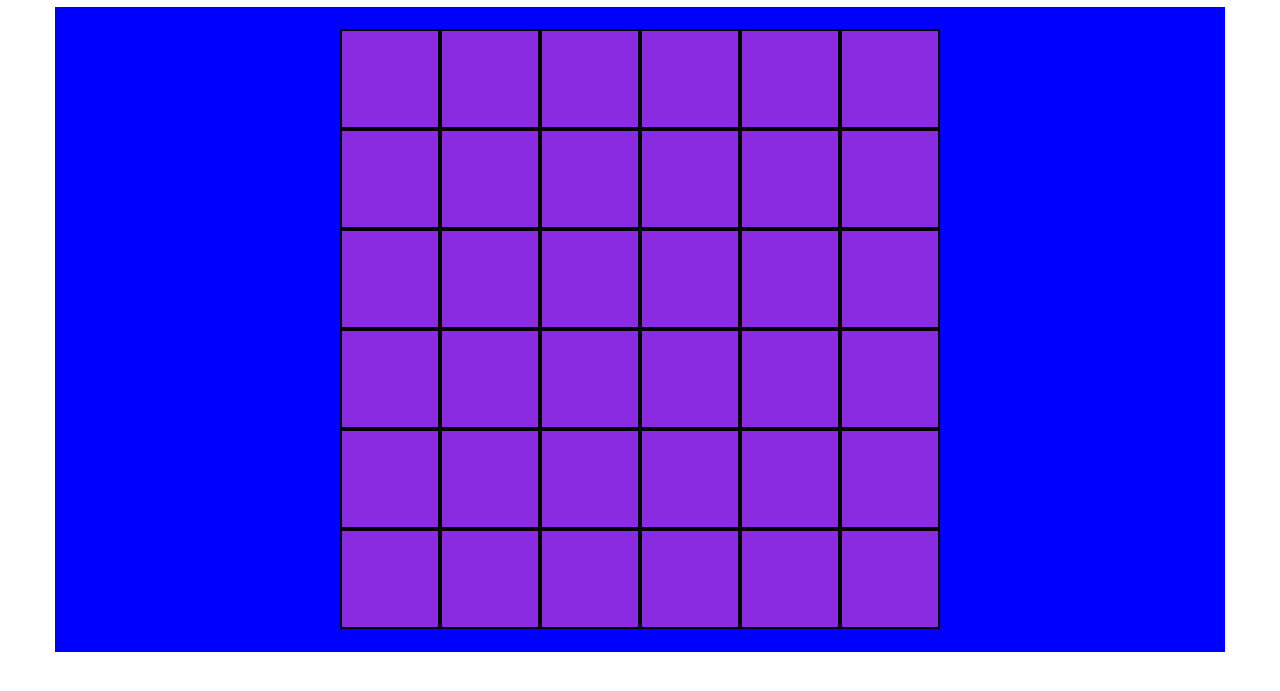
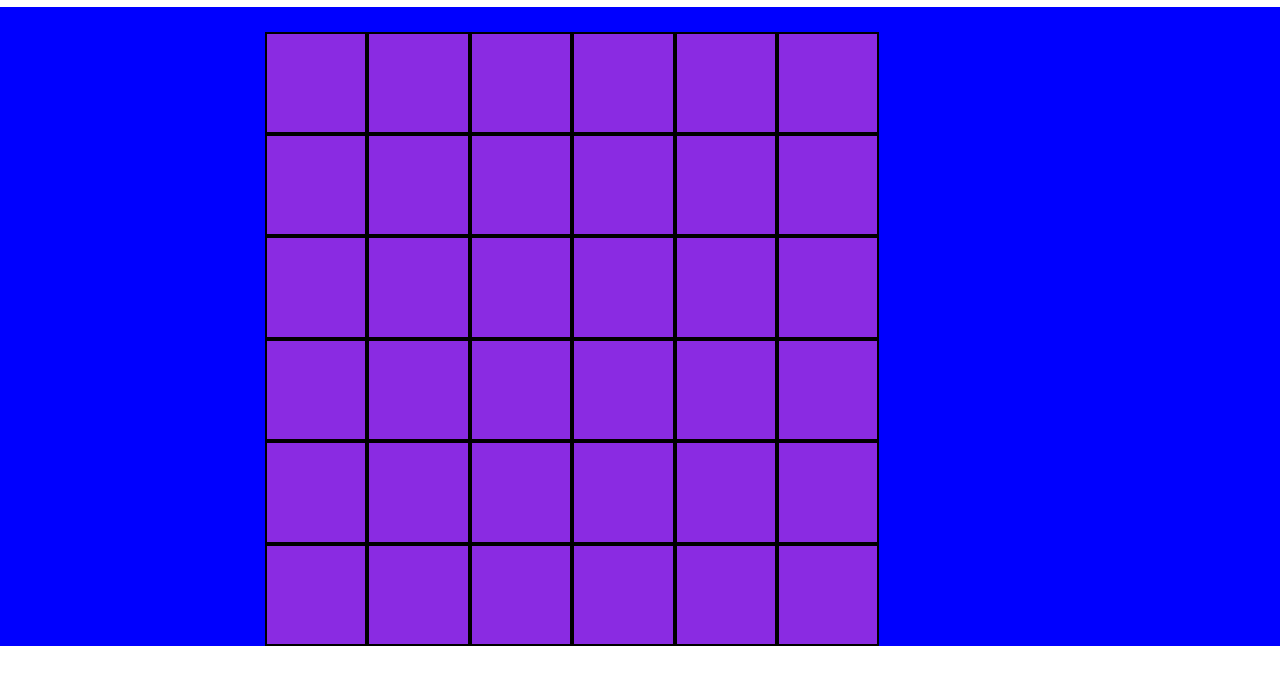
Before and after one commit to bhargavim0607/memory-game, a plain HTML site: page index.html in a window 1280 px wide. Both pictures are taken after a click on the button "PLAY". Shown: the part 63-754 px from the top of the page. Drawn offline with nearby package versions, Linux system fonts and the light colour scheme.

Commit message:
Add files via upload

```diff
--- a/index.html
+++ b/index.html
@@ -17,10 +17,10 @@
 </head>
 <body onload="onload()">
     <h1>MEMORY GAME</h1>
-    <div class="container">
+    <div class="container-fluid col-md-12">
         <div class="pb"><button id="play" onclick="play()">PLAY</button></div>
         <div class="tiles">
-            <div class="row">
+            <div class="row col-md-12">
                 <div class="col">
                     <div class="card" onclick="rot(1)" id="1">
                         <div class="front"></div>
@@ -58,7 +58,7 @@
                     </div>
                 </div>
             </div>
-            <div class="row">
+            <div class="row col-md-12">
                 <div class="col">
                     <div class="card" onclick="rot(7)" id="7">
                         <div class="front"></div>
@@ -96,7 +96,7 @@
                     </div>
                 </div>
             </div>
-            <div class="row">
+            <div class="row col-md-12">
                 <div class="col">
                     <div class="card" onclick="rot(13)" id="13">
                         <div class="front"></div>
@@ -134,7 +134,7 @@
                     </div>
                 </div>
             </div>
-            <div class="row">
+            <div class="row col-md-12">
                 <div class="col">
                     <div class="card" onclick="rot(19)" id="19">
                         <div class="front"></div>
@@ -172,7 +172,7 @@
                     </div>
                 </div>
             </div>
-            <div class="row">
+            <div class="row col-md-12">
                 <div class="col">
                     <div class="card" onclick="rot(25)" id="25">
                         <div class="front"></div>
@@ -210,7 +210,7 @@
                     </div>
                 </div>
             </div>
-            <div class="row">
+            <div class="row col-md-12">
                 <div class="col">
                     <div class="card" onclick="rot(31)" id="31">
                         <div class="front"></div>
--- a/style.css
+++ b/style.css
@@ -1,8 +1,11 @@
 *{
     text-align: center;
+    margin: auto 0;
+    align-items: center;
 }
-.container{
-    width: 50%;
+.container-fluid{
+    margin: 0 auto;
+    width: 100%;
     height: 100%;
     border: 10px;
     border: black;
@@ -12,6 +15,7 @@
     align-self: center;
     align-content: center;
 }
+
 #play{
     margin-top: 20%;
     margin-bottom: 20%;
@@ -20,16 +24,19 @@
 
 .tiles{
     visibility: hidden;
-    margin-left: 25%;
     margin-top: 2%;
-    margin-bottom: 2%;
+    margin-bottom: 3%;
+    width: 100%;
+    padding-left: 20%;
 }
 
 .back img{
-  width: 100px;
-  height: 100px;
+  width: 8vw;
+  height: 8vw;
 }
-
+.row{
+  width: 100%;
+}
 .col{
     float: left;
 }
@@ -38,8 +45,8 @@
     transition: transform 2s;
     transform-style: preserve-3d;
     cursor: pointer;
-    width: 100px;
-    height: 100px;
+    width: 8vw;
+    height: 8vw;
   }
 
   .front, .back {
@@ -49,8 +56,8 @@
     justify-content: center;
     align-items: center;
     backface-visibility: hidden;
-    width: 100px;
-    height: 100px;
+    width: 8vw;
+    height: 8vw;
   }
 
   .front {
```
